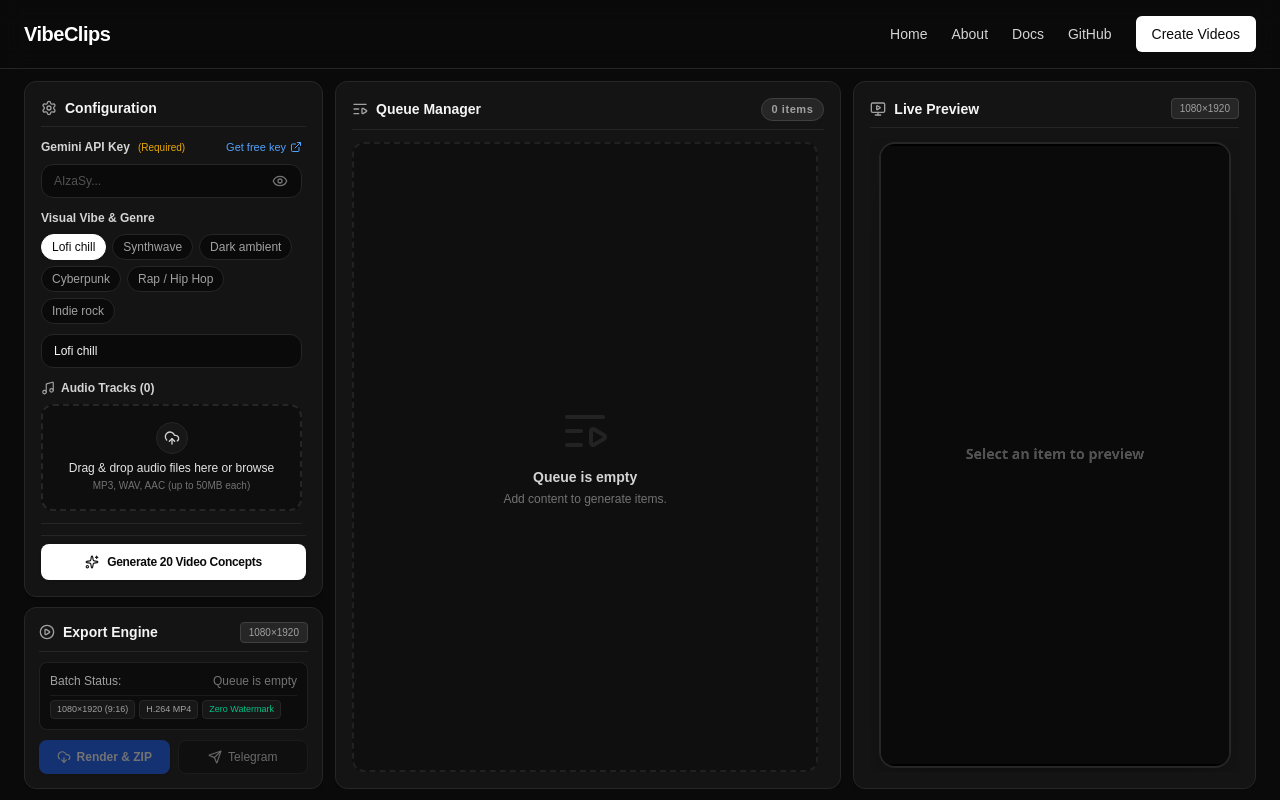
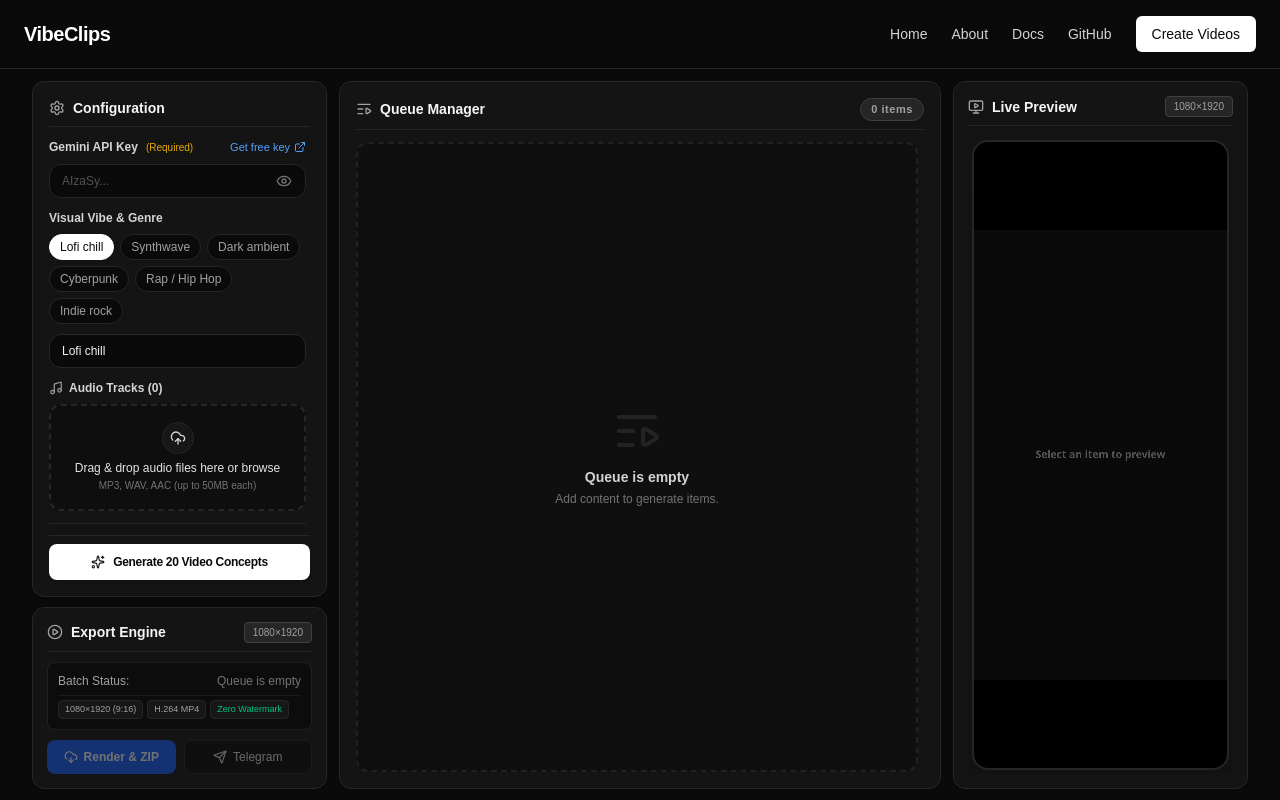
Before and after one commit to ssshanaka/content-creator, a Next.js app: page /app in a window 1280 px wide. Shown: the top 800 px of the page. Built offline with nearby package versions, Linux system fonts and the light colour scheme.

Commit message:
style(studio): slim down live preview card and center workspace layout

```diff
--- a/app/app/page.tsx
+++ b/app/app/page.tsx
@@ -5,9 +5,9 @@
 
 export default function StudioPage() {
   return (
-    <div className="relative flex-1 flex flex-col min-h-0 bg-neutral-950">
+    <div className="relative flex-1 flex flex-col min-h-0 bg-[radial-gradient(ellipse_at_top,_var(--tw-gradient-stops))] from-neutral-900/40 via-neutral-950 to-neutral-950">
       {/* Studio Workspace: Fixed viewport blocks on desktop (scroll down only to see footer) */}
-      <main className="w-full max-w-[2400px] mx-auto px-3 sm:px-5 lg:px-6 2xl:px-8 py-2.5 sm:py-3 flex-1 flex flex-col lg:h-[calc(100dvh-4.25rem)] lg:max-h-[calc(100dvh-4.25rem)] min-h-0 overflow-y-auto lg:overflow-hidden">
+      <main className="w-full max-w-[1480px] mx-auto px-4 sm:px-6 lg:px-8 py-2.5 sm:py-3 flex-1 flex flex-col lg:h-[calc(100dvh-4.25rem)] lg:max-h-[calc(100dvh-4.25rem)] min-h-0 overflow-y-auto lg:overflow-hidden">
         <div className="grid grid-cols-1 lg:grid-cols-12 lg:grid-rows-1 lg:grid-rows-[minmax(0,1fr)] gap-3 flex-1 min-h-0 lg:h-full lg:max-h-full items-stretch lg:overflow-hidden">
           {/* Left Column: Config (top) & Export (bottom) */}
           <div className="lg:col-span-4 xl:col-span-3 flex flex-col gap-2.5 lg:h-full min-h-0 lg:max-h-full lg:overflow-hidden">
@@ -16,12 +16,12 @@
           </div>
 
           {/* Center Column: Queue Manager (Scrollable internally) */}
-          <div className="lg:col-span-4 xl:col-span-5 flex flex-col lg:h-full min-h-0 lg:max-h-full lg:overflow-hidden">
+          <div className="lg:col-span-5 xl:col-span-6 flex flex-col lg:h-full min-h-0 lg:max-h-full lg:overflow-hidden">
             <QueueManager />
           </div>
 
-          {/* Right Column: Live Preview (Significantly larger auto-scaling canvas) */}
-          <div className="lg:col-span-4 xl:col-span-4 flex flex-col lg:h-full min-h-0 lg:max-h-full lg:overflow-hidden">
+          {/* Right Column: Live Preview (Slim, tailored to 9:16 canvas) */}
+          <div className="lg:col-span-3 xl:col-span-3 flex flex-col lg:h-full min-h-0 lg:max-h-full lg:overflow-hidden items-center">
             <CanvasPreview />
           </div>
         </div>
--- a/components/CanvasPreview.tsx
+++ b/components/CanvasPreview.tsx
@@ -136,7 +136,7 @@
       : null;
 
   return (
-    <div className="bg-neutral-900/80 border border-neutral-800 rounded-xl p-3.5 sm:p-4 shadow-sm flex flex-col h-full min-h-0 max-h-full overflow-hidden justify-between gap-2.5">
+    <div className="bg-neutral-900/80 border border-neutral-800 rounded-xl p-3 sm:p-3.5 shadow-sm flex flex-col h-full min-h-0 max-h-full overflow-hidden justify-between gap-2.5 w-full max-w-[360px] mx-auto">
       {/* Header */}
       <div className="flex items-center justify-between pb-2 border-b border-neutral-800 shrink-0">
         <div className="flex items-center gap-2 text-sm font-semibold text-neutral-100">
@@ -149,7 +149,7 @@
       </div>
 
       {/* Preview Viewport Frame */}
-      <div className="flex-1 min-h-0 flex items-center justify-center w-full p-1 overflow-hidden">
+      <div className="flex-1 min-h-0 flex items-center justify-center w-full p-0.5 sm:p-1 overflow-hidden">
         <div className="relative aspect-[9/16] h-full max-h-full w-auto max-w-full rounded-2xl overflow-hidden border-2 border-neutral-800 bg-black shadow-2xl flex items-center justify-center">
           <canvas
             ref={canvasRef}
@@ -160,7 +160,7 @@
 
           {/* Safe-Zone Guide Overlay */}
           {previewItem && showSafeZone && (
-            <div className="absolute inset-0 pointer-events-none border border-neutral-600/30 m-3 rounded-xl flex flex-col justify-between p-2">
+            <div className="absolute inset-0 pointer-events-none border border-neutral-600/30 m-2.5 sm:m-3 rounded-xl flex flex-col justify-between p-2">
               <div className="text-[9px] font-mono text-neutral-500 bg-black/60 px-1.5 py-0.5 rounded self-start">
                 Top Safe Margin (150px)
               </div>
```
